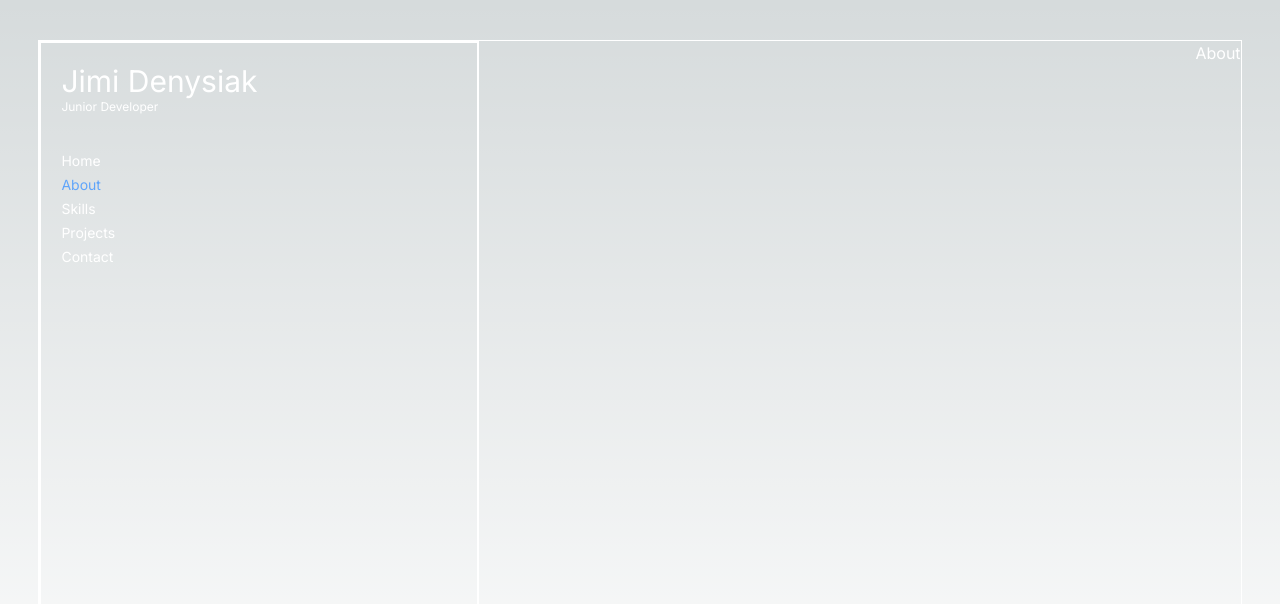
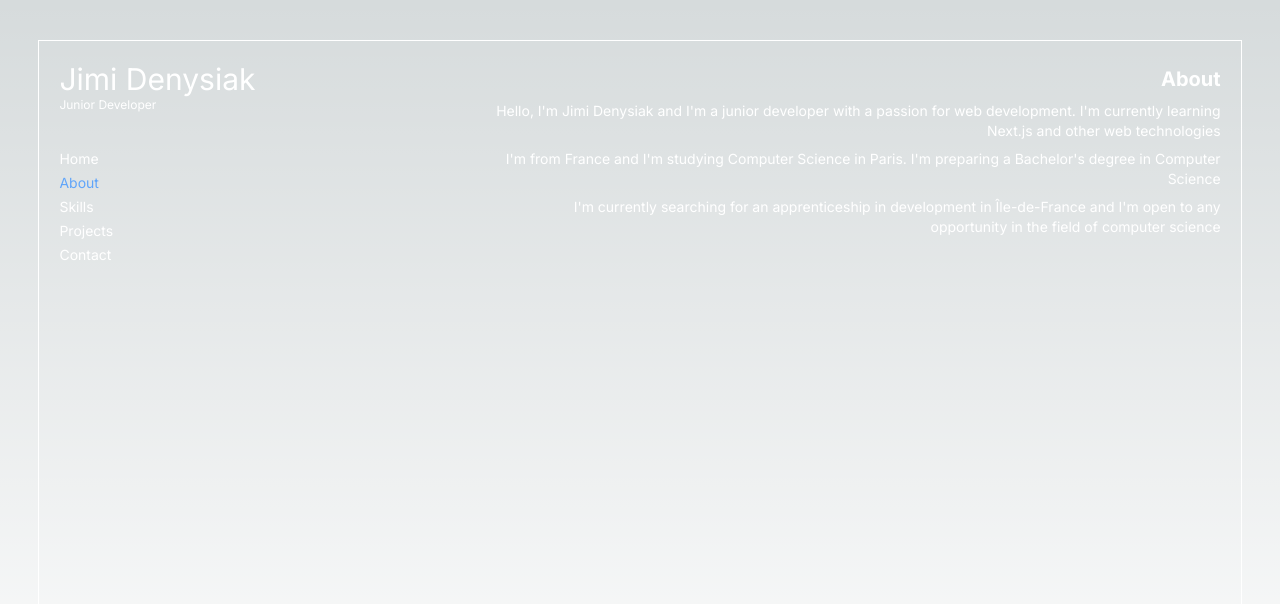
Before and after one commit to Jimichelle/jimi_portfolio_v2, a Next.js app: page /about in a window 1280 px wide. Shown: the top 604 px of the page. Built offline with nearby package versions, Linux system fonts and the light colour scheme.

Commit message:
Update About, Nav, Contact, and Layout components

```diff
--- a/app/about/page.tsx
+++ b/app/about/page.tsx
@@ -9,29 +9,21 @@ interface AboutProps {
 
 const About: React.FC<AboutProps> = ({ children }) => {
 
-        const pathname = usePathname();
-
-        const routes = useMemo(() => [
-            {
-                label: 'Informations',
-                active: pathname === '/about',
-                href: '/about'
-            },
-            {
-                label: 'linkedin',
-                active: pathname === '/about',
-                href: 'https://www.linkedin.com/in/jimi-denysiak-574b43172/'
-            },
-            {
-                label: 'github',
-                active: pathname === '/about',
-                href: ''
-            },
-        ], [])
 
         return(
-            <main>
-                <p>About</p>
+            <main className="flex flex-col p-5 text-right text-white z-10">
+                <h1 className="font-bold text-xl py-1 z-10">
+                    About
+                </h1>
+                <p className="text-sm py-1 z-10">
+                    Hello, I&apos;m Jimi Denysiak and I&apos;m a junior developer with a passion for web development. I&apos;m currently learning Next.js and other web technologies
+                </p>
+                <p className="text-sm py-1 z-10">
+                    I&apos;m from France and I&apos;m studying Computer Science in Paris. I&apos;m preparing a Bachelor&apos;s degree in Computer Science
+                </p>
+                <p className="text-sm py-1 z-10">
+                    I&apos;m currently searching for an apprenticeship in development in Île-de-France and I&apos;m open to any opportunity in the field of computer science
+                </p>
             </main>
         )
 }
--- /dev/null
+++ b/app/components/loading.tsx
@@ -0,0 +1,7 @@
+export default function Loading() {
+  return (
+    <div className="flex justify-center items-center h-screen">
+      <div className="animate-spin rounded-full h-32 w-32 border-t-2 border-b-2 border-white"></div>
+    </div>
+  );
+}
--- a/app/components/nav.tsx
+++ b/app/components/nav.tsx
@@ -41,7 +41,7 @@ const NavProps: React.FC<NavProps> = ({ children }) => {
     return(
         <main className="flex flex-col items-center justify-between text-white z-10 ">
       <div className="relative flex flex-row justify-between mx-[2dvw] my-[5dvh] border-white border-[1px] h-[90dvh] w-[94dvw] ">
-        <section className="flex flex-col z-10 border-2 border-white mr-2 overscroll-y-none ">
+        <section className="flex flex-col z-10  overscroll-y-none ">
           <div className="p-5 w-[34dvw] ">
             <h2 className="text-3xl font-NeueMontreal">
               Jimi Denysiak
--- a/app/contact/page.tsx
+++ b/app/contact/page.tsx
@@ -9,6 +9,7 @@ const Contact = () => {
             <a className="hover:opacity-[0.5] text-2xl" href="https://www.linkedin.com/in/jimi-denysiak-574b43172/">Linkedin</a>
             <a className="hover:opacity-[0.5] text-2xl" href="https://github.com/Jimichelle">Github</a>
             <a className="hover:opacity-[0.5] text-2xl" href="https://www.codingame.com/profile/ac8fe0b07cb5f42251f3b58ab056ca657322695">Coding Game (top 2%)</a>
+            <p className="hover:opacity-[0.5] text-2xl">Mail: jdenysiak1@myges.fr</p>
         </main>
     )
 }
--- a/app/layout.tsx
+++ b/app/layout.tsx
@@ -3,6 +3,8 @@ import { Inter } from "next/font/google";
 import "./globals.css";
 
 import NavProps from "./components/nav";
+import { Suspense } from "react";
+import Loading from "./components/loading";
 
 const inter = Inter({ subsets: ["latin"] });
 
@@ -20,7 +22,9 @@ export default function RootLayout({
     <html lang="en">
       <body className={inter.className}>
         <NavProps>
+
           {children}
+
         </NavProps>
       </body>
     </html>
--- /dev/null
+++ b/app/loading.tsx
@@ -0,0 +1,7 @@
+export default function Loading() {
+  return (
+    <div className="flex justify-center items-center h-screen">
+      <div className="animate-spin rounded-full h-32 w-32 border-t-2 border-b-2 border-white"></div>
+    </div>
+  );
+}
--- /dev/null
+++ b/app/projects/loading.tsx
@@ -0,0 +1,7 @@
+export default function Loading() {
+  return (
+    <div className="flex justify-center items-center h-screen">
+      <div className="animate-spin rounded-full h-32 w-32 border-t-2 border-b-2 border-white"></div>
+    </div>
+  );
+}
--- a/app/projects/page.tsx
+++ b/app/projects/page.tsx
@@ -50,7 +50,7 @@ const Projects: React.FC<ProjectsProps> = ({children }) => {
         {
             label : 'Study of a guitar tuner',
             active: pathname === '/',
-            href: '#',
+            href: '/slide_accodeur_de_guitare.pdf',
             date : '2019 - 2020'
         }
 
```
Also changed, not shown: 1 other file (tests, documents, lock files or other folders).
